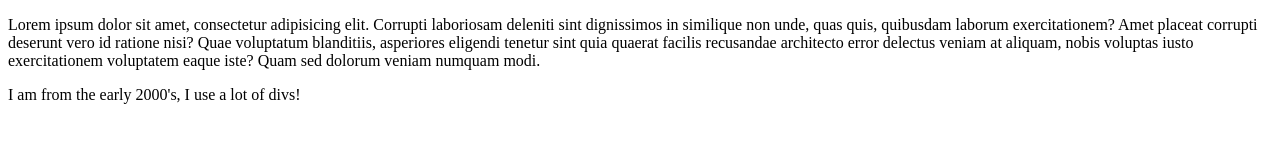
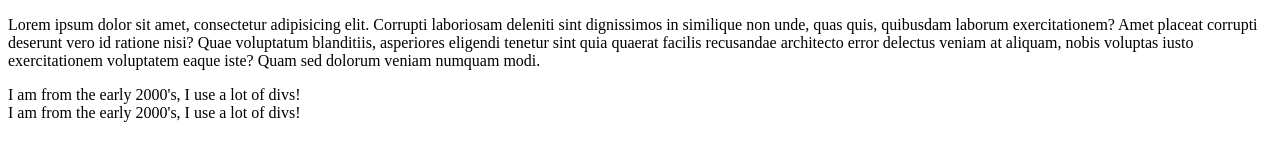
Before and after one commit to lkalliance/mini-project-team, a plain HTML site: page index.html in a window 1280 px wide. Drawn offline with Linux system fonts and the light colour scheme; files whose address does not match are found by name.

Commit message:
added a div

```diff
--- a/index.html
+++ b/index.html
@@ -21,5 +21,6 @@
     </p>
     <div>I am from the early 2000's, I use a lot of divs!</div>
     <script src="script.js"></script>
+    <div>I am from the early 2000's, I use a lot of divs!</div>
   </body>
 </html>
```
